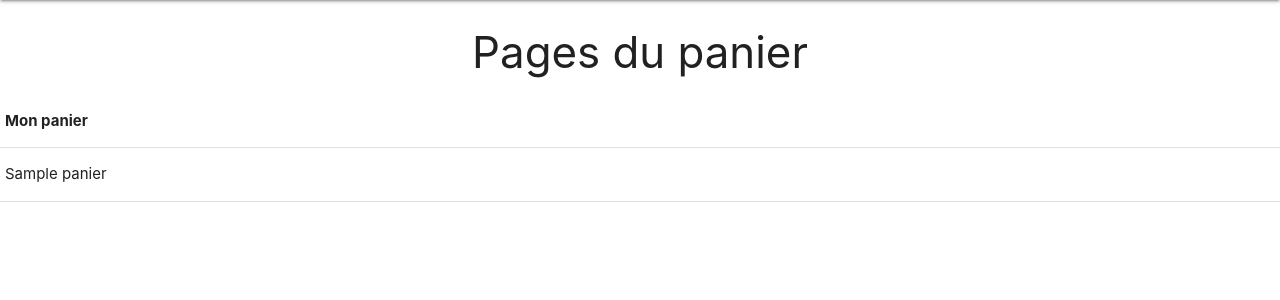
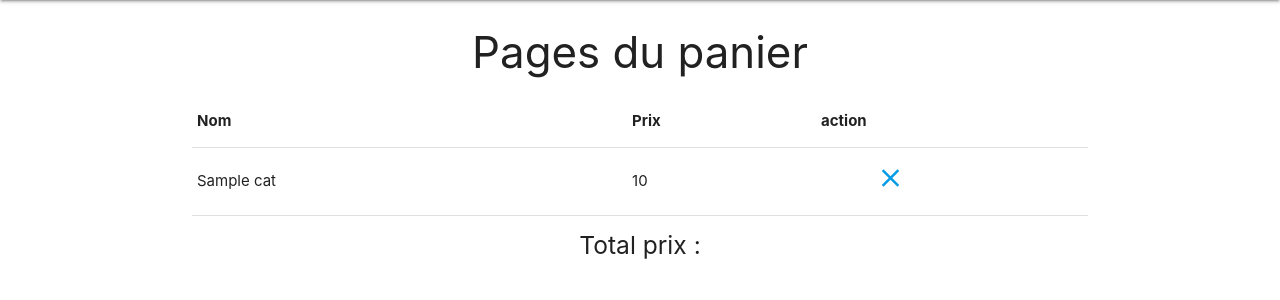
Before and after one commit to adridri85/Chatons, a Symfony app: template templates/panier/panier.html.twig in a window 1280 px wide. Shown: the part 64-364 px from the top of the page. Run offline with Twig, Linux system fonts and the light colour scheme; the template is opened without the code that fills it: most values are stand-ins (such as "Sample title", 1, 10 or a date in 2020); some libraries are stand-ins or nearby versions.

Commit message:
add in panier

```diff
--- a/templates/panier/panier.html.twig
+++ b/templates/panier/panier.html.twig
@@ -6,18 +6,28 @@
 
     <h3 class="center-align">Pages du panier</h3>
 
+    <div class="container">
     <table>
         <thead>
             <tr>
-                <th>Mon panier</th>
+                <th>Nom</th>
+                <th>Prix</th>
+                <th colspan="2">action</th>
             </tr>
         </thead>
         <tbody>
-            {% for p in myPanier %}
+            {% for p in myPanier.cats %}
                 <tr>
-                    <td>{{ p }}</td>
-                </tr>
+                    <td>{{ p.name}}</td>
+                    <td>{{ p.price }}</td>
+                    <td><a href="#"><i class="material-icons small"></i></a></td>
+                    <td><a href="#"><i class="material-icons small">close</i></a></td>
+                    </tr>
             {% endfor %}
         </tbody>
     </table>
+        <div class="center-align">
+            <h5>Total prix :</h5>
+        </div>
+    </div>
 {% endblock %}
```
Also changed, not shown: src/Controller/PanierController.php (+7 -5 lines), src/Repository/PanierRepository.php (+18 -5 lines).
